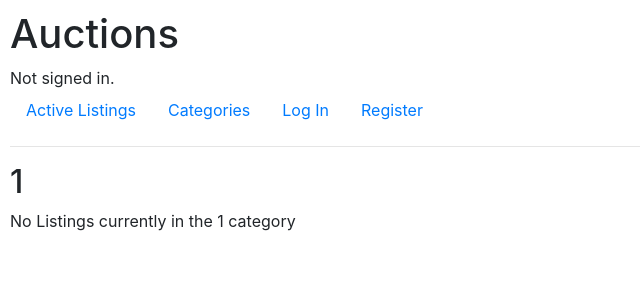
After one commit to milos0004/CS50, a Django app: page /catergories/1 in a window 1280 px wide. The commit adds this page. Shown: the top 300 px of the page, without its empty margins (0-640 px from the left). Run offline with Django 3.2, Linux system fonts and the light colour scheme; data comes from the database, SQL or seed files in the repository; both versions use the stored data as it was after the commit; some libraries are stand-ins or nearby versions.

Commit message:
Implemented categories into the index page

```diff
--- /dev/null
+++ b/commerce/auctions/templates/auctions/category.html
@@ -0,0 +1,29 @@
+{% extends "auctions/layout.html" %}
+
+{% block body %}
+    <h2>{{category}}</h2>
+    {% for listing in listings %}
+    <ul class="nav">
+        <li class="nav-item">
+            <a class="nav-link"  href = "{{listing.id}}">{{listing.listingTitle}}</a>
+        </li>
+
+        <li class="nav-item">
+            {{listing.listingDescription}}
+        </li>
+        <li class="nav-item">
+            currentBid here
+        </li>
+        {% if listing.imageURL %}
+            <li class="nav-item">
+                <img src={{listing.imageURL}} width="50px">
+            </li>
+        {% endif %}
+
+    </li>
+    <br>
+    {% endfor %}
+    {% if not listing %}
+        No Listings currently in the {{category}} category
+    {% endif %}
+{% endblock %}
--- a/commerce/auctions/templates/auctions/layout.html
+++ b/commerce/auctions/templates/auctions/layout.html
@@ -19,6 +19,9 @@
         <ul class="nav">
             <li class="nav-item">
                 <a class="nav-link" href="{% url 'index' %}">Active Listings</a>
+            </li>
+            <li class="nav-item">
+                <a class="nav-link" href="{% url 'categories' %}">Categories</a>
             </li>
             {% if user.is_authenticated %}
                 <li class="nav-item">
--- a/commerce/auctions/templates/auctions/new.html
+++ b/commerce/auctions/templates/auctions/new.html
@@ -17,7 +17,8 @@
             <input class="form-control" type="url" name="imageURL" placeholder="URL for image of the Listing">
         </div>
         <div class="form-group">
-            <select name="listingCategory" size="9" multiple>
+            <label for="cars">Choose a Catagory:</label><br>
+            <select name="listingCategory">
                 <option value="home">Home</option>
                 <option value="technology">Technology</option>
                 <option value="garden">Garden</option>
--- a/commerce/auctions/urls.py
+++ b/commerce/auctions/urls.py
@@ -9,5 +9,7 @@ urlpatterns = [
     path("register", views.register, name="register"),
     path("new/", views.new, name="new"),
     path("watchlist/", views.watchlist, name="watchlist"),
-    path("<int:listing>", views.listing, name="listing")
+    path("<int:listing>", views.listing, name="listing"),
+    path("catergories/", views.categories, name="categories"),
+    path("catergories/<str:category>", views.category, name="category")
 ]
--- a/commerce/auctions/views.py
+++ b/commerce/auctions/views.py
@@ -3,6 +3,7 @@ from django.db import IntegrityError
 from django.http import HttpResponse, HttpResponseRedirect
 from django.shortcuts import render
 from django.urls import reverse
+from datetime import datetime
 
 from .models import *
 
@@ -10,6 +11,16 @@ from .models import *
 def index(request):
     listings = Listing.objects.all()
     return render(request, "auctions/index.html", {"listings":listings})
+
+def categories(request):
+    Categ = ('home', 'technology', 'garden','appliances', 'toys','clothing','sports','health','other')
+    listings = Listing.objects.all()
+    return render(request, "auctions/categories.html", {"listings":listings, "categories":Categ})
+
+def category(request,category):
+
+    listings = Listing.objects.filter(listingCategory=category)
+    return render(request, "auctions/category.html", {"listings":listings, "category":category})
 
 def watchlist(request):
     if request.method == "POST":
@@ -37,14 +48,22 @@ def listing(request,listing):
         w=False
     b = Bid.objects.get(bidListing=listing)
     l = Listing.objects.get(pk=listing)
+    c = Comment.objects.filter(listing=listing)
     if request.method == "POST":
-        newBid = request.POST["newBid"]
-        if (b.currentBid < int(newBid)):
-            b.currentBid = int(newBid)
-            b.currentBidUser = request.user
-            b.save()
+        if (request.POST["userComment"]):
+            newComment = request.POST["userComment"]
+            c = Comment(commentText=newComment,user=request.user,listing=l)
+            c.save()
+        else:
+            newBid = request.POST["newBid"]
+            if (b.currentBid < int(newBid)):
+                b.currentBid = int(newBid)
+                b.currentBidUser = request.user
+                b.save()
+            else:
+                return render(request, "auctions/listing.html", {"listing":l,"bid":b, "w":w, "error":'Your bid was too low, please try again'})
 
-    return render(request, "auctions/listing.html", {"listing":l,"bid":b, "w":w})
+    return render(request, "auctions/listing.html", {"listing":l,"bid":b, "w":w, "comments":c})
 
 
 def new(request):
```
Also changed, not shown: commerce/auctions/templates/auctions/categories.html (added, +10 -0 lines), commerce/auctions/templates/auctions/index.html (+7 -4 lines), commerce/auctions/templates/auctions/listing.html (+28 -2 lines), commerce/db.sqlite3.
